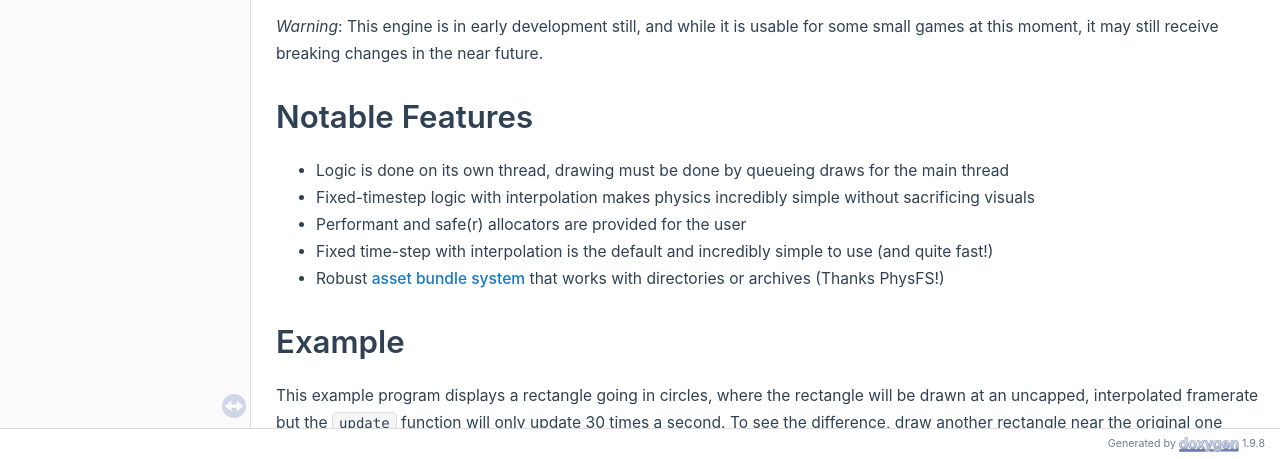
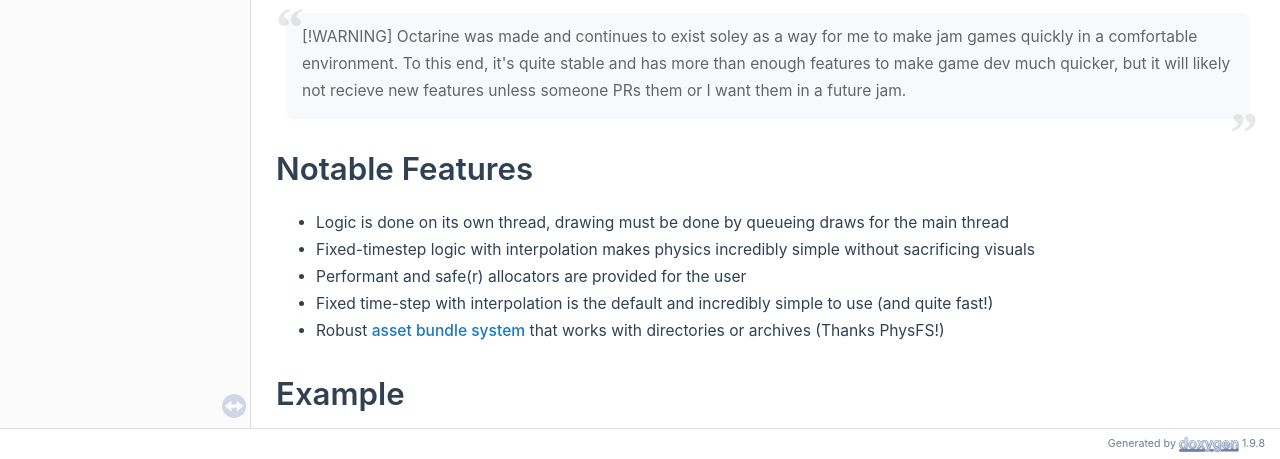
Before and after one commit to PaoloMazzon/Octarine, a plain HTML site: page index.html in a window 1280 px wide. Shown: the part 341-800 px from the top of the page. Drawn offline with Linux system fonts and the light colour scheme.

Commit message:
deploy: bc3c826191f8254d9a6d0b833ed1584836fb9a46

```diff
--- a/index.html
+++ b/index.html
@@ -109,7 +109,9 @@ $(document).ready(function(){initNavTree('index.html',''); initResizable(); });
 <div class="contents">
 <div class="textblock"><p><a class="anchor" id="md_README"></a> <img src="docs/demo.gif" alt="demo" class="inline"/></p>
 <p>Octarine is a game engine written in C for C/C++ designed to be used on 2D games with fixed-timestep logic. The renderer is able to automatically interpolate draws to render at unlocked framerates while the user need not concern themselves with anything other than game logic.</p>
-<p><em>Warning</em>: This engine is in early development still, and while it is usable for some small games at this moment, it may still receive breaking changes in the near future.</p>
+<blockquote class="doxtable">
+<p>&zwj;[!WARNING] Octarine was made and continues to exist soley as a way for me to make jam games quickly in a comfortable environment. To this end, it's quite stable and has more than enough features to make game dev much quicker, but it will likely not recieve new features unless someone PRs them or I want them in a future jam. </p>
+</blockquote>
 <h1><a class="anchor" id="autotoc_md1"></a>
 Notable Features</h1>
 <ul>
```
